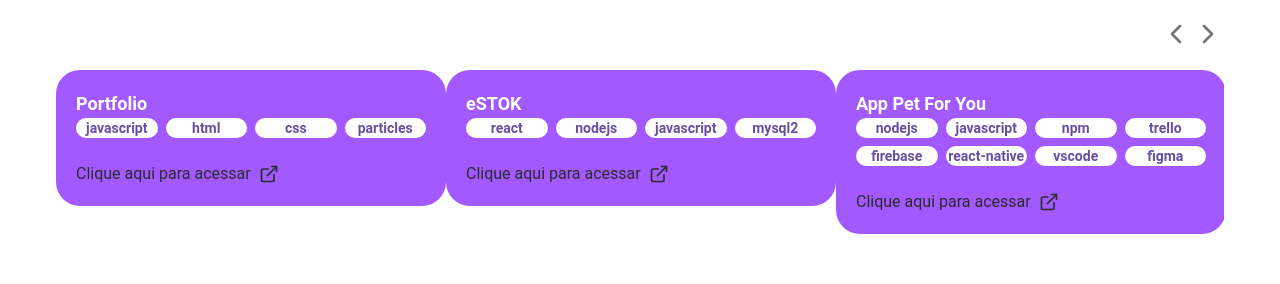
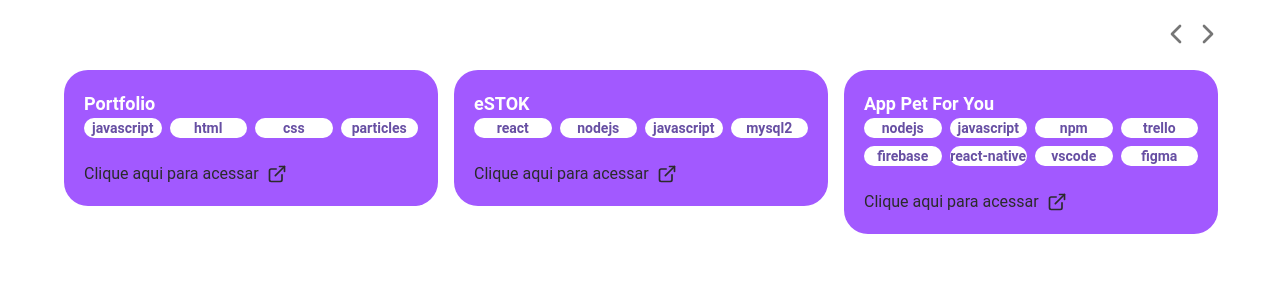
Before and after one commit to bamarcheti/my-resume, a React (Create React App) app: page /projetos in a window 1280 px wide. Shown: the part 237-521 px from the top of the page. Built offline with nearby package versions, Linux system fonts and the light colour scheme; no server answers.

Commit message:
fix: Ajustando espaçamento entre os card do slide

```diff
--- a/src/modules/Projects/components/HighlightedProjects.tsx
+++ b/src/modules/Projects/components/HighlightedProjects.tsx
@@ -67,6 +67,7 @@ export const HighlightedProjects = () => {
       <div className="w-full">
         <Slider ref={sliderRef} {...settings}>
           {highlights.map((highlight, index) => (
+            <div key={index} className="px-2">
               <ProjectCard
                 key={index}
                 name={highlight.name}
@@ -75,6 +76,7 @@ export const HighlightedProjects = () => {
                 homepage={highlight.homepage}
                 previewImageUrl={highlight.previewImageUrl}
               />
+            </div>
           ))}
         </Slider>
       </div>
```
Lines whose indentation alone changed are shown as unchanged.
